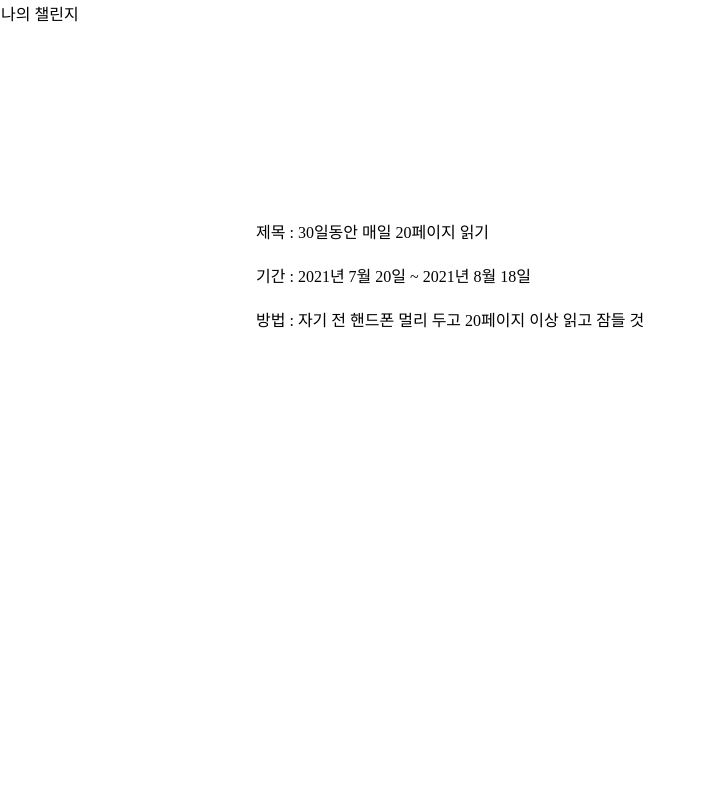
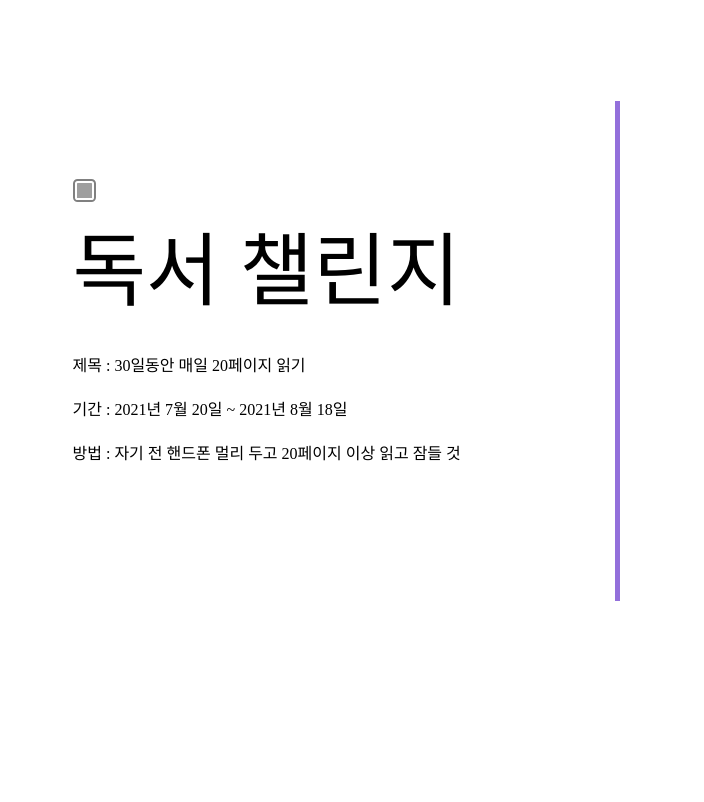
Before and after one commit to Like-lion-inha-Hackathon/nada_djagno, a Django app: page /challenges/reading/ in a window 1280 px wide. Shown: the whole page, without its empty margins (0-704 px from the left). Before the commit the page ends 328 px from the top, so only its background shows below. Run offline with Django 3.2, Linux system fonts and the light colour scheme; some web fonts are replaced; grey boxes are pictures that could not be loaded.

Commit message:
05_1919_gyuwon
challenge_reading 페이지 작성

```diff
--- a/static/css/challenge/challenge.css
+++ b/static/css/challenge/challenge.css
@@ -58,6 +58,9 @@
 
 }
 
+p{
+    text-align:center;
+}
 .round > a {
     width: 100%;
     height: 100%;
--- a/static/css/challenge/challenge_reading.css
+++ b/static/css/challenge/challenge_reading.css
@@ -1,15 +1,57 @@
+.outer{
+    display:flex;
+    flex-direction:row;
+    justify-content:flex-start;
+    height:100vh;
+    width:100vw;
+}
+
+.text{
+    display:flex;
+    justify-content:center;
+    align-content:center;
+    width:50%;
+    height:100%;
+}
+
+.emoji{
+    width:50%;
+    height:100%;
+}
+
 .block{
-    position:absolute;
     display:flex;
-    flex-direction:column;
+    flex-direction:row;
     justify-content:center;
-    align-items: left;
-    left:20%;
-    width:60%;
-    height:500px;
+    width:100%;
+    height:80%;
     font-family: 'EliceDigitalBaeum_Bold';
 }
 
+.bar{
+    width: 5px;
+    margin-top:100px;
+    margin-left:30px;
+    background-color: mediumpurple;
+    height:500px;
+}
+
+img{
+    padding:2px;
+    width:15px;
+    height:15px;
+    border:2px solid gray;
+    border-radius:20%;
+}
+
+.box-type{
+    margin-left:50px;
+    width:80%;
+    height:100%;
+    display:flex;
+    justify-content:center;
+    flex-direction:column;
+}
 
 @font-face {
     font-family: 'EliceDigitalBaeum_Bold';
@@ -18,6 +60,11 @@
     font-style: normal;
 }
 
+.topic{
+    font-family: 'EliceDigitalBaeum_Bold';
+    font-size:80px;
+    margin-bottom:30px;
+}
 .title{
     margin-bottom:20px;
 }
@@ -25,7 +72,3 @@
 .period{
     margin-bottom:20px;
 }
-
-.method{
-
-}
--- a/templates/challenge/challenge.html
+++ b/templates/challenge/challenge.html
@@ -18,8 +18,8 @@
         <div class="line_parent"><div class="line"></div></div>
 </head>
 <div class="round-all">
-    <div class="round"><a href="{% url 'challenges:reading' %}"><img src="{% static 'image/challenge_reading.jpeg' %}" alt="img"/><p>30일동안 매일 20페이지 읽기</p></a></div>
-    <div class="round"><a href="{% url 'challenges:study' %}"><img src="{% static 'image/challenge_study.png' %}" alt="img"/><p>저녁 8시부터 1시간 공부</p></a></div>
+    <div class="round"><a href="{% url 'challenges:reading' %}"><img src="{% static 'image/challenge_reading.jpeg' %}" alt="img"/><p>매일 20페이지 읽기</p></a></div>
+    <div class="round"><a href="{% url 'challenges:study' %}"><img src="{% static 'image/challenge_study.png' %}" alt="img"/><p>매일 1시간 공부</p></a></div>
     <div class="round"><a href="#"><img src="{% static 'image/challenge_alarmclock.jpeg' %}" alt="img"/><p>평일 오전 6시 기상</p></a></div>
     <div class="round"><a href="{% url 'challenges:write' %}"><div class = "nothing"><div class="plus">+</div></div>
         <p>새로운 챌린지</p>
--- a/templates/challenge/challenge_reading.html
+++ b/templates/challenge/challenge_reading.html
@@ -5,15 +5,24 @@
 <head>
     {% block css %}
         <link rel="stylesheet" href="{% static 'css/challenge/challenge_reading.css' %}">
-        <span>나의 챌린지</span>
     {% endblock css %}
 </head>
 {% block page_title %}독서 챌린지{% endblock page_title %}
 {% block content%}
-
-<div class="block">
-    <div class="title">제목 :   30일동안 매일 20페이지 읽기</div>
-    <div class="period">기간 :  2021년 7월 20일 ~ 2021년 8월 18일</div>
-    <div class="method">방법 :  자기 전 핸드폰 멀리 두고 20페이지 이상 읽고 잠들 것</div>
+<div class="outer">
+    <div class="text">
+        <div class="block">
+            <div class="box-type">
+                <div class="img"><img src="{% static 'image/share.svg' %}" alt="img"/></div>
+                <div class="topic">독서 챌린지</div>
+                <div class="title">제목 :   30일동안 매일 20페이지 읽기</div>
+                <div class="period">기간 :  2021년 7월 20일 ~ 2021년 8월 18일</div>
+                <div class="method">방법 :  자기 전 핸드폰 멀리 두고 20페이지 이상 읽고 잠들 것</div>
+            </div>
+            <div class="bar"></div>
+        </div>
+    </div>
+    <div class="emoji">
+    </div>
 </div>
 {% endblock content%}
```
